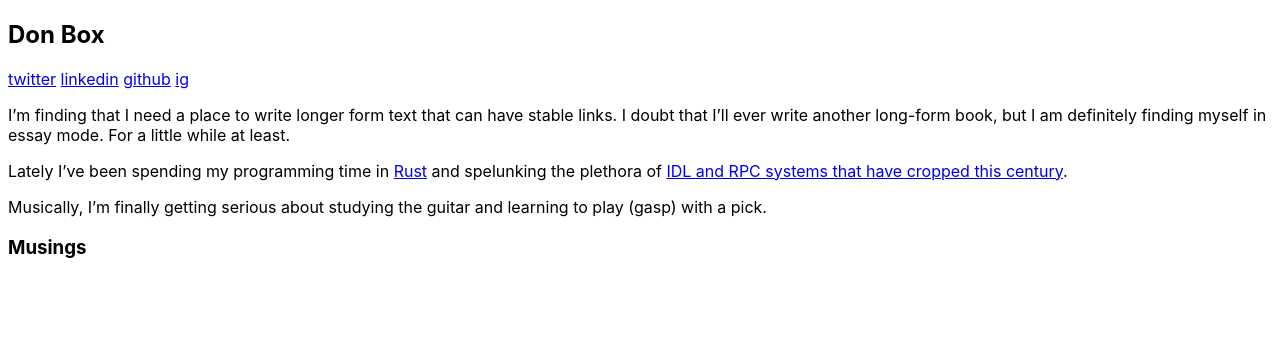
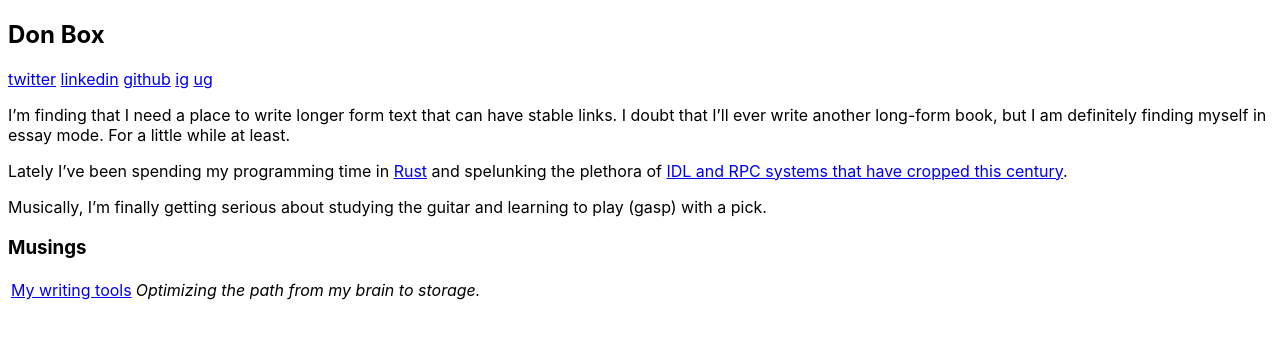
Before and after one commit to donbox/donbox.github.io, a Jekyll site: the page built from index.md, in a window 1280 px wide. Shown: the top 339 px of the page. Built offline with Jekyll 4.4.1, drawn with Linux system fonts in a browser that asks for light colours; some of the changed lines change nothing that is shown.

Commit message:
First post

```diff
--- /dev/null
+++ b/_posts/2021-07-04-how-I-write.md
@@ -0,0 +1,121 @@
+---
+layout: default
+title: "My writing tools"
+description: "Optimizing the path from my brain to storage."
+---
+
+# My Writing Tools
+
+December 2020 kicked off a real creative period for me.
+
+I'm programming more than I have in over a decade.  I joined a [Guitar Circle](https://en.wikipedia.org/wiki/Guitar_Craft) and am learning to play in [New Standard Tuning](https://en.wikipedia.org/wiki/New_standard_tuning) - with a pick no less. And as always, I'm using writing and teaching as a way to increase my understanding and insight, so I'm writing prose a lot.
+
+I'm working way differently than in the past, and thought I'd catalog my digital toolset journey here, mainly for the personal perspective I get out of writing stuff down.
+
+## Editing Text
+
+The first text editor I fell in love with was [MPW Shell](https://en.wikipedia.org/wiki/Macintosh_Programmer%27s_Workshop).  I was doing free lance Mac programming in C++ and HyperCard to pay the bills, and this is where I started.  I loved the way the shell and editor integrated - [Cmd-Enter](http://mirror.informatimago.com/next/developer.apple.com/tools/mpw-tools/commandref/doit.html) was mind-blowing!
+
+When I hit grad school, I started using Sun workstations and NeXT cubes, so I picked up [GNU Emacs](http://www.gnu.org/software/emacs/) as my primary editor, as it was everywhere I needed to be.
+
+I lived in emacs throughout grad school and for about a decade afterwards. It was my source code editor, my shell, and my email system.  I really loved it.
+
+Any time I found myself doing things outside of emacs, I had the feeling that I wasn't quite smart enough to do the task properly or efficiently.  More on this later.
+
+I stayed with emacs after I started working at Microsoft, to the point where I gave a keynote at the 2003 [Microsoft's Professional Developer's Conference](https://en.wikipedia.org/wiki/Professional_Developers_Conference) (the //build of the 1990's and 2000's) using only emacs (no PowerPoint, no Visual Studio).
+
+When Visual Studio 2005 (a.k.a., Whidbey) was in development, I opted to start using VS as my primary editor. Some people on the team really wanted me to dogfood and give my unabashed feedback, so I did it.  The tool got to be good enough to become my daily driver, and I spent used VS 2005 untl about 2007.
+
+By 2007, I was on a project called [Oslo](https://www.developer.com/design/building-microsoft-oslo-models/), and we built a new text editor (Intellipad/ipad.exe) and IDE (Quadrant) based on a fork of the in-development VS editor rewrite.  Naturally, I switched to the Oslo tools and lived in them until the project's [demise in 2010](https://www.zdnet.com/article/microsoft-oslo-modeling-platform-unravels-further-ms-future-remains-vague/).
+
+After that, I reverted back to emacs (but had long since lost my precious [~/.emacs file](https://www.gnu.org/software/emacs/manual/html_node/emacs/Init-File.html).
+
+Like a lot of of the world, I switched to [VS Code](https://code.visualstudio.com) a few years ago.  I'm really hoping this is the last editor I need to adapt to - both because I love it, and honestly, the switching cost is pretty high for me.
+
+
+
+## Creating and Publishing Prose
+
+Earlier I mentioned that I felt slightly inadequate when I had to leave emacs to get things done. The most conspicuous place where I failed to live up to the emacs ideal was when it came to authoring documents and presentations.
+
+Being a Mac person, I couldn't fathom having to use a compiler and asynchronous previewer to work on papers ([LaTeX](https://www.latex-project.org)) or slides ([SliTeX](https://nwalsh.com/tex/texhelp/SliTeX.html)).  I managed to get a few papers authored in FrameMaker published into refereed journals/conferences.
+
+Once I left grad school and switched to publishing books, articles, and columns. I found that Microsoft Word was good enough, and it became my primary way to get paragraphs out of my head and into digital storage up until very recently.  The publication part was pretty straightforward. I'd email Word documents to my editor, they'd send back either post-layout PDFs (MSJ and MSDN), proofs and [F&G's](https://www.printindustry.com/Newsletters/Newsletter-109.aspx)(Addison Wesley), or plain-old-text comments (C++ Report).
+
+I pretty much stopped the book/article/column routine when I started working at Microsoft in 2002. My day job at the time was working on Microsoft's SOAP implementation, which grew out of an early collaboration with [Dave Winer](http://scripting.com), Mohsen Agsen, and Bob Atkinson. Dave also was an early pioneer in [RSS](https://cyber.harvard.edu/rss/rss.html) and [blogging](https://en.wikipedia.org/wiki/Blog), both of which were heating up at the time.
+
+I got interested in how RSS was building momentum (while SOAP well...wasn't). I also missed writing, so I decided to stand up a blog to try to internalize what was going on.
+My dear friend Sara Williams (nee Spalding) from the .NET Framework team let me set up a static directory on the now defunct gotdotnet.com server, and presto, Microsoft had it's first public blog (about a year before Robert Scoble became an MS employee and got techfamous as a blogger).
+
+That first blog was authored as a ginormous XML file, and the HTML, RSS, and later AtomPub projections were done in [XSLT](https://www.w3.org/TR/1999/REC-xslt-19991116).  IIRC, "publishing" was just updating my content.xml file over SMB, and the XSLT's ran either as an IIS filter or via the `xml-stylesheet` processing instruction.  It was pretty sweet.
+
+When [PluralSight](https://www.pluralsight.com) got started by a few friends/former coworkers, I moved my blog to their site using an off-the-shelf blog engine. The writing experience was *meh* but I was happy to be working with [Aaron](https://www.instagram.com/skonnard/), [Keith](https://www.pluralsight.com/authors/keith-brown), and [Fritz](https://www.instagram.com/fritzonion/) so it was all good.
+
+About a year ago, I started writing primarily in markdown using VS Code.  The syntax is easy on the eye and the fingers, and I'm hoping this is the last format I need to master.
+
+In terms of publishing, I'm using [jekyll](https://jekyllrb.com) to generate this site, which is backed by a simple github repo.  It's quite sweet actually.
+
+## Creating and Publishing Slides
+
+I gave my very first presentation in 1986 (my first year in grad school) as part of a funding pitch our group was making.
+
+I wrote it on my Mac in Dave Winer's [More](https://en.wikipedia.org/wiki/MORE_(application)), and printed it out on transparency film (what Intel people refer to as *foils*).  Horrible talk, horrible tech, but More was pretty nice.
+
+Like the rest of the world, I adopted PowerPoint and wrote way too many conference talks and courses in it.
+
+Around the time I got to Microsoft, I had largely moved to giving talks in text editors, which is still how I like to work.
+
+Recently, I discovered [Marp](https://marp.app), which allows me to author in Markdown, and present in formatted form from a preview window inside of VS Code.
+
+## Creating and Publishing Music Manuscripts
+
+I haven't composed new music for a very long time, but I love transcribing music, primarily to really understand a how a piece of music holds together.
+
+For many years, I would do the annual "which sucks less - [Finale](https://en.wikipedia.org/wiki/Finale_(scorewriter)) or [Sebelius](https://en.wikipedia.org/wiki/Sibelius_(scorewriter))" test during the holidays. Until very recently, Finale came out ahead, primarily due to the fact that it supported Chord Symbol playback, which comes in really handy for lead sheets.
+
+A few months before COVID hit, my piano teacher turned me on to [Musescore](https://musescore.org/en), which has my pet Finale feature AND is a much better input medium.  Finale does a better job at printing, but not enough to warrant me continuing to use it.
+
+In 2020, my test took a very different form. I spent my holiday break learning Rust by writing a domain specific langauge and compiler for music notation. The upside of this approach is that I can use VS Code as my authoring format (which is ideal for me), and I can write backends to whatever I need to publish to (primarily ultimate-guitar.com or iRealPro). Alas, I think it's going to take the next holiday break before it's good enough to use as my daily driver.
+
+## Timelines
+
+|Text Editor | Start Date | End Date |
+| --- | --- | --- |
+| Macintosh Programmer's Workbench | ~1986 | 1990 |
+| GNU Emacs | 1988 | 2004 |
+| Visual Studio 2005/2008 | 2004 | 2007 |
+| Intellipad/Quadrant | 2007 | 2010 |
+| GNU Emacs | 2010 | 2015 |
+| VS Code | 2015 | - |
+
+I'm hoping that VS Code is the last text tool I need to master, at least until EMG takes off.
+
+
+| Document Format | Process | Start Date | End Date |
+| --- | --- | --- | --- |
+| FrameMaker | Submit via snail-mail or PDF's through FTP | 1987 | 1992 |
+| Microsoft Word |Email to editor/publisher |  1992 | 2003 |
+| XML | Edit in Emacs over SMB, publish via IIS and XSLT | 2003 | 2004 |
+| The other .NET-based engine (not DasBlog) | Browser-based editor | 2004 | ~2008 |
+| Markdown | Edit against Github et al, publish via Jekyll or project-specific doc toolchains | 2017 | - |
+
+I think Markdown is here to stay. I'm already finding myself working in non-Git repos, so I've resigned myself to not caring on this one.  Jekyll is new (and I'm new to it), but my needs are modest.
+
+
+| Presentation Format | Process | Start Date | End Date |
+| --- | --- | --- | --- |
+|  More | Print transparencies | 1988 | 1992 |
+|  Microsoft PowerPoint | Projectors using VGA/DP/HDMI | 1992 | 2003 |
+| Ad hoc plain text and code | Projectors using VGA/DP/HDMI or Miracast (when it worked) | 2003 | 2020 |
+| Markdown | Edit against Github et al, present via Marp preview over Microsoft Teams | 2020 | 2020 |
+| Markdown | Edit against Github et al, present via Marp preview over the rest of the world's video conferencing systems  | 2021 | - |
+
+Again, I think Markdown is here to stay, and again, Marp meets my modest needs.
+
+I will say that I miss the ubiquity of Microsoft Teams since I've left MS. I now find myself using 5 different VC solutions in a given week - none of which are Teams. Sigh...
+
+
+
+## My Writing Rig
+
+![My rig](/assets/2021/2021-07-04-my-work-env.jpg)
--- a/index.md
+++ b/index.md
@@ -9,7 +9,7 @@ title: "Boxhaus"
 [linkedin](https://www.linkedin.com/in/don-box-1a27b/)
 [github](https://github.com/donbox)
 [ig](https://www.instagram.com/don.box/)
-
+[ug](https://www.ultimate-guitar.com/u/guidboy)
 
 I'm finding that I need a place to write longer form text that can have stable links. I doubt that I'll ever write another long-form book, but I am definitely finding myself in essay mode.  For a little while at least.
 
```
Also changed, not shown: assets/2021/2021-07-04-my-work-env.jpg (added), 2 other files.
